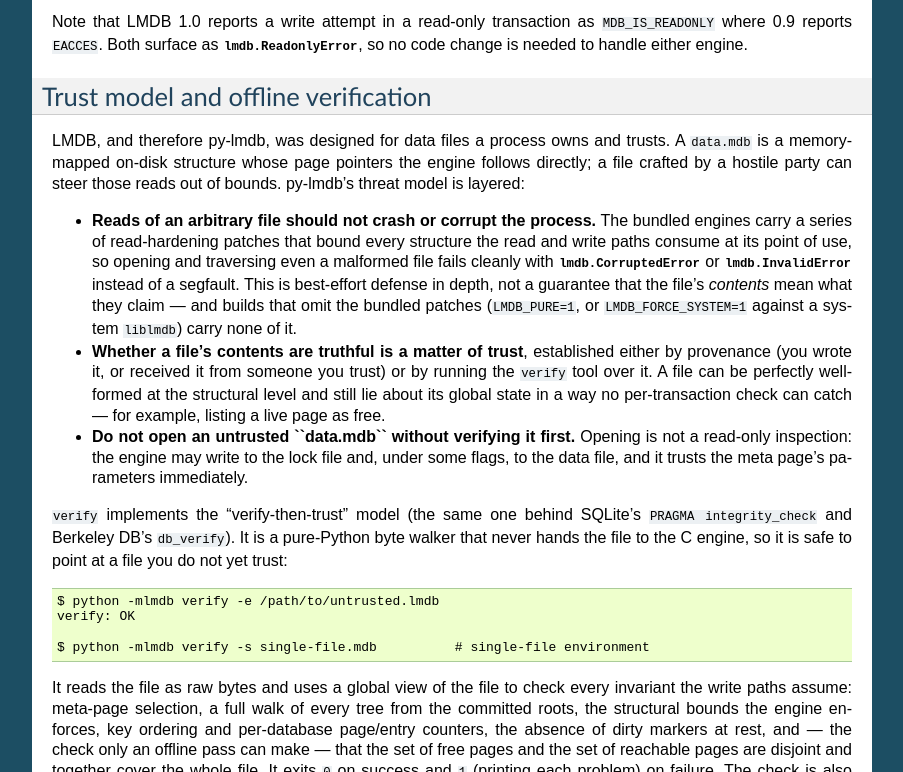
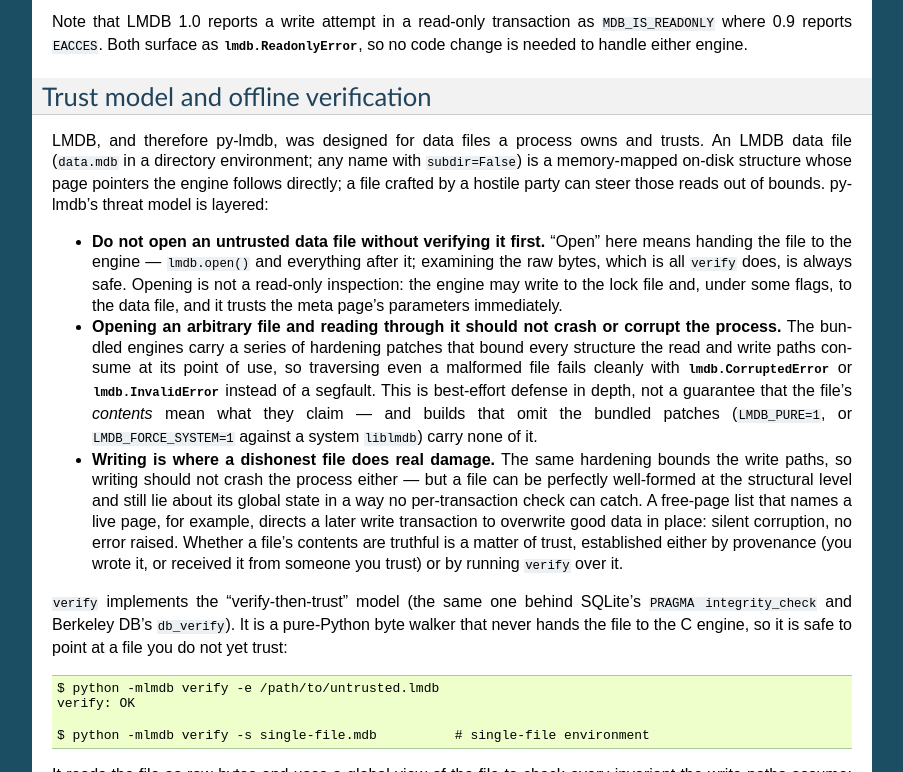
Before and after one commit to jnwatson/py-lmdb, a Sphinx documentation site: the page built from docs/index.rst, in a window 1280 px wide and 900 px high, scrolled down 18762 px, cut to the strip 128-900 px from the top of the window. Shown: the whole strip, without its empty margins (268-1171 px from the left). Built offline with Sphinx 7.4.7, drawn with Linux system fonts in a browser that asks for light colours.

Commit message:
docs: restructure trust-model bullets per review
- Lead with the actionable instruction (verify before opening) and
  define "open" as handing the file to the engine, as opposed to the
  raw-byte examination verify performs.
- Scope the crash-safety claim explicitly: reading through the engine
  and writing are both hardened against crashes, but writing into a
  semantically lying file silently corrupts data — say so instead of
  leaving "reads should not crash" to imply the write story.
- Stop equating the data file with data.mdb; that name only applies
  to directory (subdir=True) environments.

Co-Authored-By: Claude Opus 4.8 <noreply@anthropic.com>
Claude-Session: https://claude.ai/code/session_01Ct6mXegqofhssvcSByP61Y

```diff
--- a/docs/index.rst
+++ b/docs/index.rst
@@ -1138,31 +1138,37 @@ Trust model and offline verification
 ++++++++++++++++++++++++++++++++++++
 
 LMDB, and therefore py-lmdb, was designed for data files a process owns and
-trusts. A ``data.mdb`` is a memory-mapped on-disk structure whose page
+trusts. An LMDB data file (``data.mdb`` in a directory environment; any name
+with ``subdir=False``) is a memory-mapped on-disk structure whose page
 pointers the engine follows directly; a file crafted by a hostile party can
 steer those reads out of bounds. py-lmdb's threat model is layered:
 
-- **Reads of an arbitrary file should not crash or corrupt the process.** The
-  bundled engines carry a series of read-hardening patches that bound every
-  structure the read and write paths consume at its point of use, so opening
-  and traversing even a malformed file fails cleanly with
+- **Do not open an untrusted data file without verifying it first.** "Open"
+  here means handing the file to the engine — ``lmdb.open()`` and everything
+  after it; examining the raw bytes, which is all ``verify`` does, is always
+  safe. Opening is not a read-only inspection: the engine may write to the
+  lock file and, under some flags, to the data file, and it trusts the meta
+  page's parameters immediately.
+
+- **Opening an arbitrary file and reading through it should not crash or
+  corrupt the process.** The bundled engines carry a series of hardening
+  patches that bound every structure the read and write paths consume at its
+  point of use, so traversing even a malformed file fails cleanly with
   :py:class:`lmdb.CorruptedError` or :py:class:`lmdb.InvalidError` instead of
   a segfault. This is best-effort defense in depth, not a guarantee that the
   file's *contents* mean what they claim — and builds that omit the bundled
   patches (``LMDB_PURE=1``, or ``LMDB_FORCE_SYSTEM=1`` against a system
   ``liblmdb``) carry none of it.
 
-- **Whether a file's contents are truthful is a matter of trust**, established
-  either by provenance (you wrote it, or received it from someone you trust)
-  or by running the ``verify`` tool over it. A file can be perfectly
-  well-formed at the structural level and still lie about its global state in
-  a way no per-transaction check can catch — for example, listing a live page
-  as free.
-
-- **Do not open an untrusted ``data.mdb`` without verifying it first.**
-  Opening is not a read-only inspection: the engine may write to the lock file
-  and, under some flags, to the data file, and it trusts the meta page's
-  parameters immediately.
+- **Writing is where a dishonest file does real damage.** The same hardening
+  bounds the write paths, so writing should not crash the process either —
+  but a file can be perfectly well-formed at the structural level and still
+  lie about its global state in a way no per-transaction check can catch. A
+  free-page list that names a live page, for example, directs a later write
+  transaction to overwrite good data in place: silent corruption, no error
+  raised. Whether a file's contents are truthful is a matter of trust,
+  established either by provenance (you wrote it, or received it from someone
+  you trust) or by running ``verify`` over it.
 
 ``verify`` implements the "verify-then-trust" model (the same one behind
 SQLite's ``PRAGMA integrity_check`` and Berkeley DB's ``db_verify``). It is a
```
Also changed, not shown: 1 other file.
